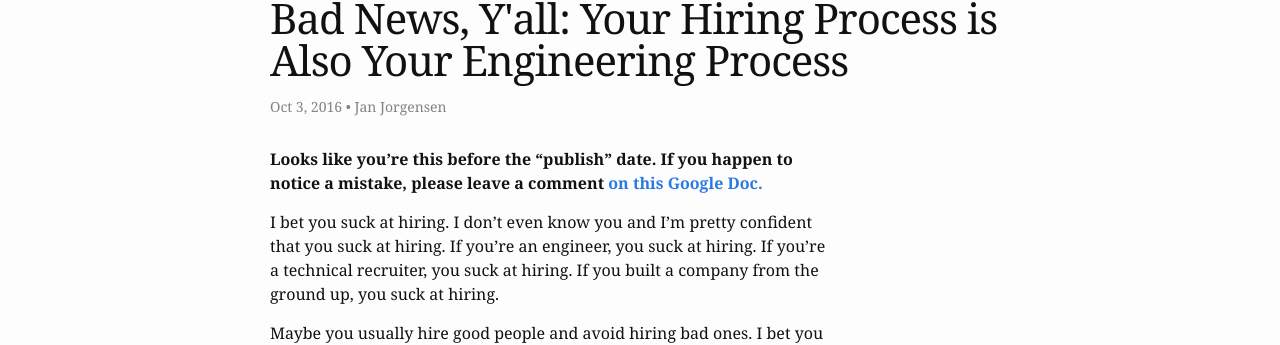
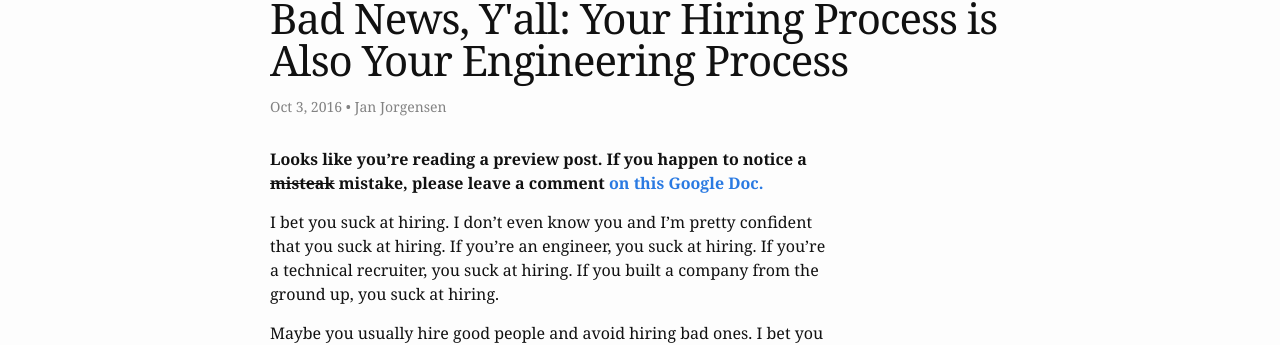
Before and after one commit to ramblinjan/ramblinjan.github.io, a Jekyll site: the page built from _posts/2016-10-03-Your-Hiring-Process-is-your-engineering-process.md, in a window 1280 px wide and 900 px high. Shown: the part 95-440 px from the top of the window. Built offline with Jekyll 4.4.1, drawn with Linux system fonts in a browser that asks for light colours; comment, search, counter and statistics services are not loaded.

Commit message:
another typo

```diff
--- a/_posts/2016-10-03-Your-Hiring-Process-is-your-engineering-process.md
+++ b/_posts/2016-10-03-Your-Hiring-Process-is-your-engineering-process.md
@@ -7,8 +7,8 @@ preview: true
 title: "Bad News, Y'all: Your Hiring Process is Also Your Engineering Process"
 ---
 
-**Looks like you're this before the "publish" date. If you happen
-to notice a mistake, please leave a comment [on this Google Doc.](https://docs.google.com/document/d/1AjRKQl2MbhyIchz2KRZd2-4py3Btx_a2JvgrO0iD67A/edit?usp=sharing)**
+**Looks like you're reading a preview post. If you happen
+to notice a ~~misteak~~ mistake, please leave a comment [on this Google Doc.](https://docs.google.com/document/d/1AjRKQl2MbhyIchz2KRZd2-4py3Btx_a2JvgrO0iD67A/edit?usp=sharing)**
 
 I bet you suck at hiring. I don't even know you and I'm pretty confident that you suck at hiring.
 If you're an engineer, you suck at hiring.
```
